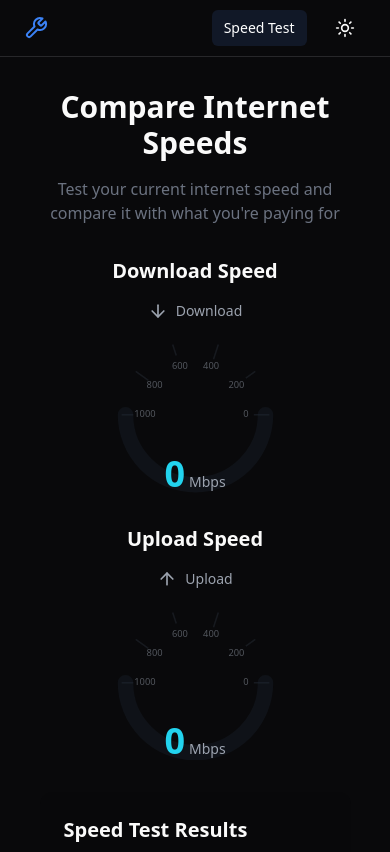
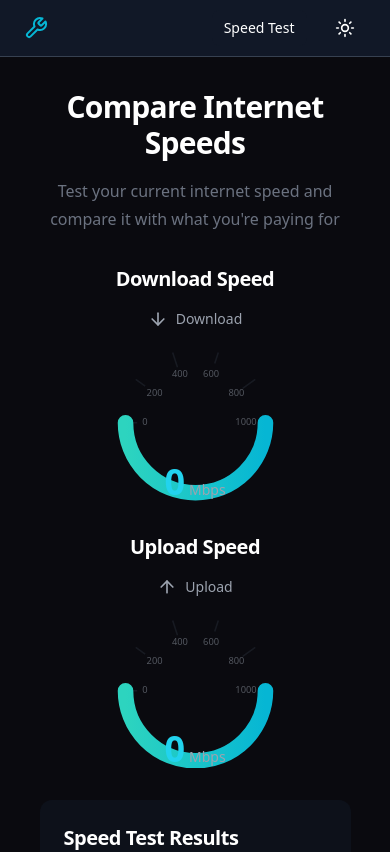
Before and after one commit to NotChris144/YF-AppointmentSystem, a React (Vite) app: page /speed-test in a window 390 px wide. Shown: the top 852 px of the page. Built offline with nearby package versions, Linux system fonts and the light colour scheme.

Commit message:
feat: Update site theme and Speedometer
- Fixed Speedometer arc orientation
- Added click-to-set speed functionality
- Updated global theme to modern dark design
- Improved mobile experience and readability
- Added new color scheme and component styles

```diff
--- a/src/components/Speedometer.tsx
+++ b/src/components/Speedometer.tsx
@@ -25,12 +25,12 @@ const Speedometer: React.FC<SpeedometerProps> = ({
 
   // Calculate angle from speed value (0 to 180 for top half)
   const calculateAngleFromSpeed = (speed: number) => {
-    return 180 - (speed / maxValue) * 180;
+    return (speed / maxValue) * 180;
   };
 
   // Calculate speed from angle
   const calculateSpeedFromAngle = (angle: number) => {
-    return ((180 - angle) / 180) * maxValue;
+    return (angle / 180) * maxValue;
   };
 
   // Current angle based on value
@@ -88,6 +88,24 @@ const Speedometer: React.FC<SpeedometerProps> = ({
     document.removeEventListener('mouseup', handleMouseUp);
   };
 
+  // Handle click on arc
+  const handleArcClick = (e: React.MouseEvent<SVGSVGElement>) => {
+    if (!speedoRef.current) return;
+
+    const svgRect = speedoRef.current.getBoundingClientRect();
+    const svgCenterX = svgRect.left + svgRect.width / 2;
+    const svgCenterY = svgRect.top + svgRect.height;
+
+    const angle = Math.atan2(
+      svgCenterY - e.clientY,
+      e.clientX - svgCenterX
+    ) * 180 / Math.PI;
+
+    const clampedAngle = Math.max(0, Math.min(180, angle));
+    const newSpeed = calculateSpeedFromAngle(clampedAngle);
+    onChange(Math.round(newSpeed));
+  };
+
   return (
     <div className="relative w-full max-w-[500px] mx-auto">
       {/* Type Indicator */}
@@ -105,6 +123,7 @@ const Speedometer: React.FC<SpeedometerProps> = ({
               viewBox={`0 0 ${radius * 2} ${radius * 2}`}
               className="w-full h-full cursor-pointer"
               onMouseDown={handleMouseDown}
+              onClick={handleArcClick}
             >
               <defs>
                 <linearGradient id="speedGradient" x1="0%" y1="0%" x2="100%" y1="0%">
--- a/src/index.css
+++ b/src/index.css
@@ -22,6 +22,14 @@
     --muted: 240 3.8% 46.1%;
     --warning: 38 92% 50%;
     --success: 142 71% 45%;
+    --input: 0 0% 98%;
+    --ring: 221.2 83.2% 53.3%;
+    --secondary: 240 10% 3.9%;
+    --secondary-foreground: 0 0% 98%;
+    --accent: 142 71% 45%;
+    --accent-foreground: 240 10% 3.9%;
+    --destructive: 38 92% 50%;
+    --destructive-foreground: 240 10% 3.9%;
   }
 
   [data-theme="dark"] {
@@ -37,50 +45,99 @@
     --muted: 240 5% 64.9%;
     --warning: 48 96% 53%;
     --success: 142 71% 45%;
-  }
-
-  html {
-    -webkit-tap-highlight-color: transparent;
-    -webkit-touch-callout: none;
-    @apply touch-manipulation;
+    --input: 240 10% 3.9%;
+    --ring: 217.2 91.2% 59.8%;
+    --secondary: 240 10% 3.9%;
+    --secondary-foreground: 0 0% 98%;
+    --accent: 142 71% 45%;
+    --accent-foreground: 240 10% 3.9%;
+    --destructive: 48 96% 53%;
+    --destructive-foreground: 240 10% 3.9%;
   }
 
   body {
-    @apply bg-background text-foreground antialiased overscroll-none;
-    text-rendering: optimizeLegibility;
-    -webkit-font-smoothing: antialiased;
-    -moz-osx-font-smoothing: grayscale;
+    @apply bg-background text-foreground antialiased;
   }
 
-  /* Improve mobile form inputs */
-  input, select, textarea {
-    @apply appearance-none;
-    font-size: 16px !important; /* Prevents iOS zoom */
+  /* Improved mobile tap targets */
+  button, a {
+    @apply cursor-pointer select-none;
   }
 
-  /* Hide scrollbar but keep functionality */
-  .scrollbar-hide {
-    scrollbar-width: none;
-    -ms-overflow-style: none;
+  /* Better form controls */
+  input, select, textarea {
+    @apply bg-input text-foreground border-border rounded-md px-3 py-2;
+    @apply focus:outline-none focus:ring-2 focus:ring-ring focus:ring-offset-2 focus:ring-offset-background;
   }
-  .scrollbar-hide::-webkit-scrollbar {
-    display: none;
+
+  /* Card styles */
+  .card {
+    @apply bg-card text-card-foreground rounded-lg border border-border/50;
+    @apply hover:border-border/80 transition-colors duration-200;
+  }
+
+  /* Button styles */
+  .btn {
+    @apply inline-flex items-center justify-center rounded-md text-sm font-medium transition-colors;
+    @apply focus-visible:outline-none focus-visible:ring-2 focus-visible:ring-ring focus-visible:ring-offset-2;
+    @apply disabled:opacity-50 disabled:pointer-events-none;
+  }
+
+  .btn-primary {
+    @apply bg-primary text-primary-foreground hover:bg-primary/90;
+  }
+
+  .btn-secondary {
+    @apply bg-secondary text-secondary-foreground hover:bg-secondary/90;
+  }
+
+  .btn-accent {
+    @apply bg-accent text-accent-foreground hover:bg-accent/90;
+  }
+
+  .btn-destructive {
+    @apply bg-destructive text-destructive-foreground hover:bg-destructive/90;
+  }
+
+  /* Typography */
+  h1, h2, h3, h4, h5, h6 {
+    @apply font-bold tracking-tight;
+  }
+
+  h1 {
+    @apply text-4xl sm:text-5xl;
+  }
+
+  h2 {
+    @apply text-3xl sm:text-4xl;
+  }
+
+  h3 {
+    @apply text-2xl sm:text-3xl;
+  }
+
+  p {
+    @apply leading-7;
+  }
+
+  /* Container */
+  .container {
+    @apply px-4 sm:px-6 lg:px-8;
+  }
+
+  /* Mobile optimizations */
+  @media (max-width: 640px) {
+    input, select, textarea, button {
+      @apply text-base;
+    }
+
+    .btn {
+      @apply px-4 py-2.5;
+    }
   }
 }
 
 @layer components {
-  .btn {
-    @apply px-4 py-2 rounded-md font-medium transition-all duration-200 min-h-[44px] min-w-[44px] touch-manipulation;
-  }
-
-  .btn-primary {
-    @apply btn bg-primary text-primary-foreground hover:bg-primary-hover active:scale-[0.98];
-  }
-
-  .btn-secondary {
-    @apply btn bg-card text-foreground hover:bg-card-hover active:scale-[0.98];
-  }
-
   /* Safe area utilities */
   .safe-area-inset-top {
     padding-top: var(--sat);
--- a/tailwind.config.js
+++ b/tailwind.config.js
@@ -7,22 +7,28 @@ export default {
   theme: {
     extend: {
       colors: {
-        background: 'hsl(var(--background))',
-        foreground: 'hsl(var(--foreground))',
-        primary: {
-          DEFAULT: 'hsl(var(--primary))',
-          foreground: 'hsl(var(--primary-foreground))',
-          hover: 'hsl(var(--primary-hover))',
-        },
-        card: {
-          DEFAULT: 'hsl(var(--card))',
-          foreground: 'hsl(var(--card-foreground))',
-          hover: 'hsl(var(--card-hover))',
-        },
-        border: 'hsl(var(--border))',
-        muted: 'hsl(var(--muted))',
-        warning: 'hsl(var(--warning))',
-        success: 'hsl(var(--success))',
+        background: '#0A0A0F',
+        foreground: '#FFFFFF',
+        muted: '#1F2937',
+        'muted-foreground': '#9CA3AF',
+        card: '#111827',
+        'card-foreground': '#FFFFFF',
+        border: '#374151',
+        input: '#1F2937',
+        primary: '#06b6d4',
+        'primary-foreground': '#FFFFFF',
+        secondary: '#2dd4bf',
+        'secondary-foreground': '#FFFFFF',
+        accent: '#4F46E5',
+        'accent-foreground': '#FFFFFF',
+        destructive: '#EF4444',
+        'destructive-foreground': '#FFFFFF',
+        ring: '#06b6d4',
+      },
+      borderRadius: {
+        lg: '0.75rem',
+        md: '0.5rem',
+        sm: '0.25rem',
       },
       spacing: {
         'safe-top': 'var(--sat)',
```
